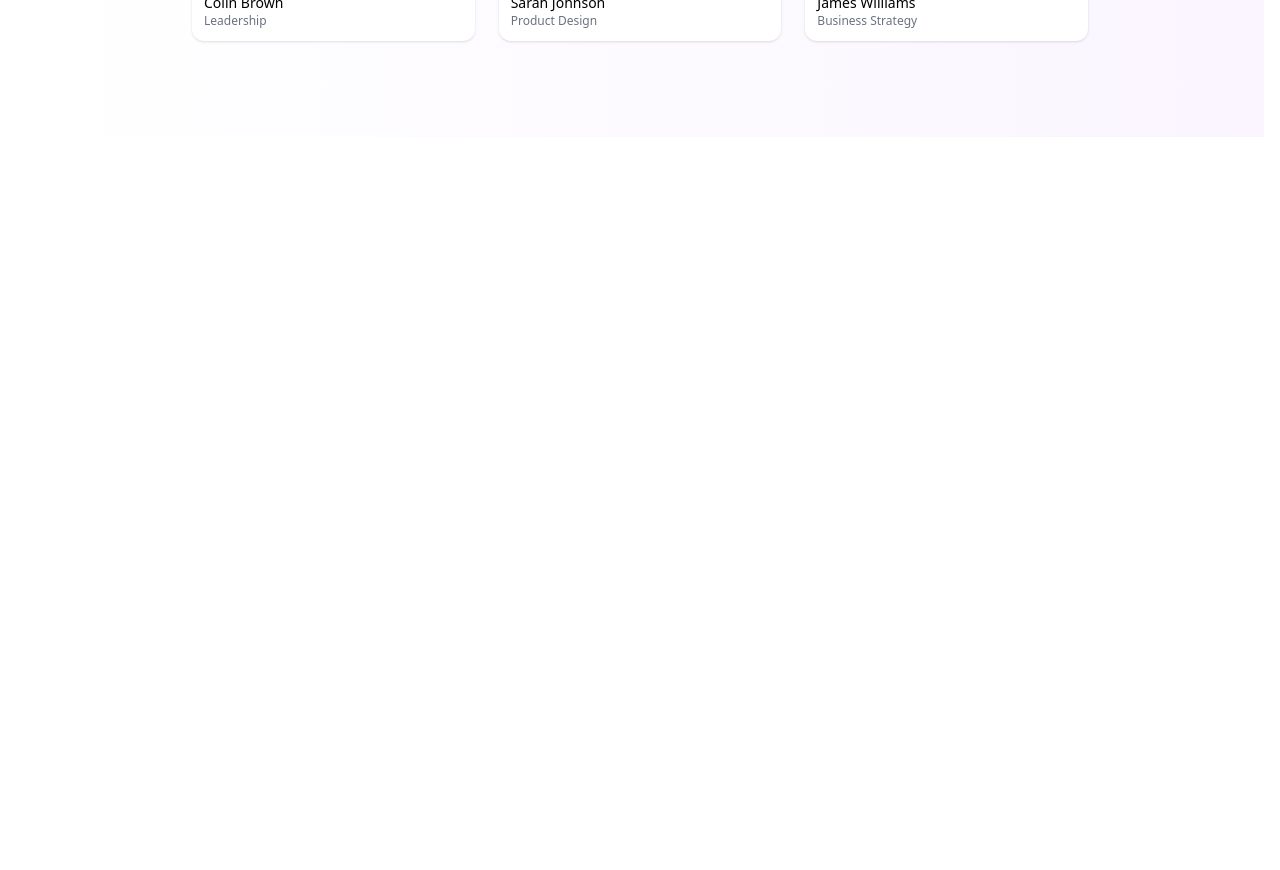
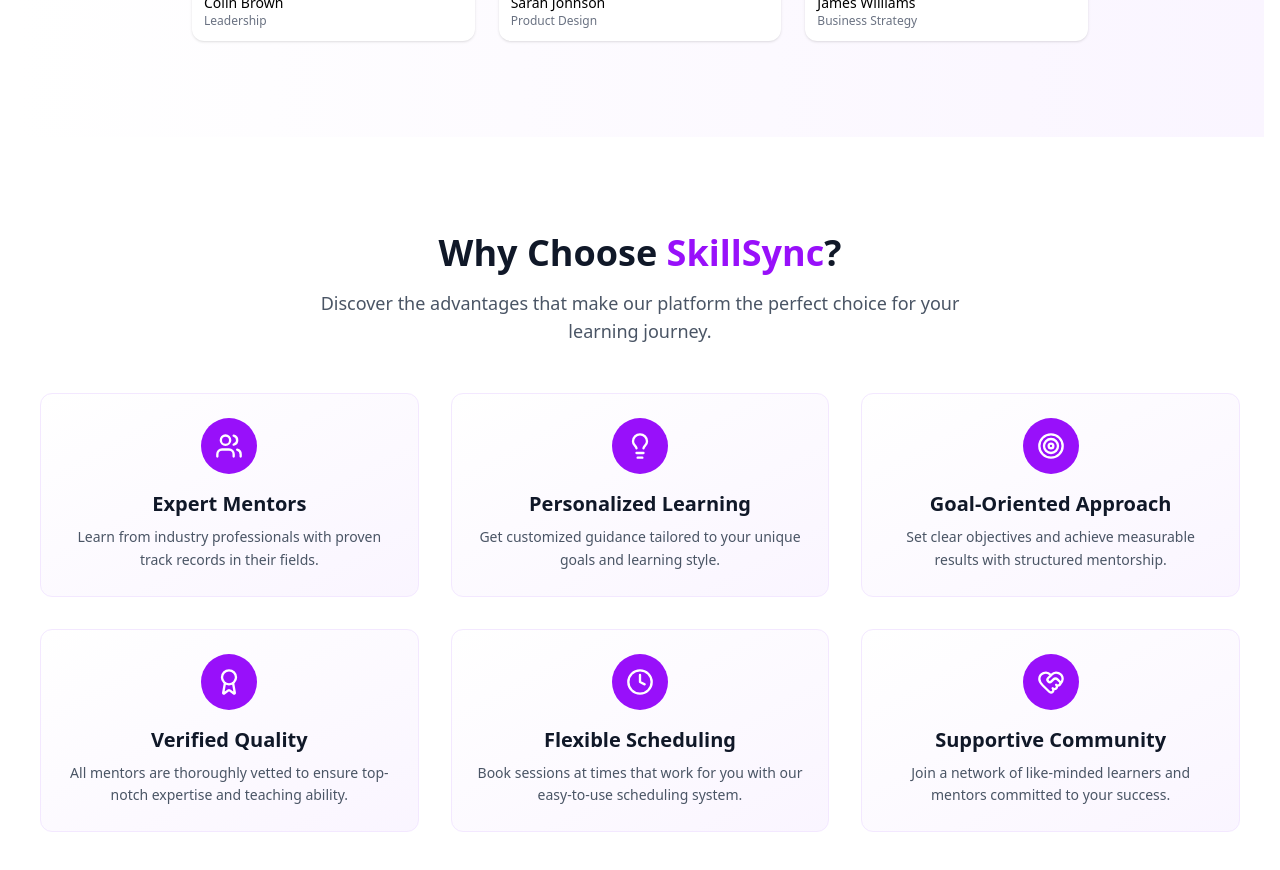
Before and after one commit to MentoNest/skillsync_frontend, a Next.js app: page / in a window 1280 px wide. Shown: the part 680-1550 px from the top of the page. Before the commit the page ends 833 px from the top, so only its background shows below. Built offline with nearby package versions, Linux system fonts and the light colour scheme.

Commit message:
Implement-Why-Choose-Us-Section
Implement-Why-Choose-Us-Section

```diff
--- a/app/(public)/page.tsx
+++ b/app/(public)/page.tsx
@@ -1,11 +1,13 @@
 // app/(public)/page.tsx
 
 import HeroSection from '@/components/landing/HeroSection';
+import WhyChooseUsSection from '@/components/landing/WhyChooseUsSection';
 
 export default function PublicHomePage() {
   return (
     <main>
       <HeroSection />
+      <WhyChooseUsSection />
     </main>
   );
 }
--- /dev/null
+++ b/components/landing/WhyChooseUsSection.tsx
@@ -0,0 +1,92 @@
+// components/landing/WhyChooseUsSection.tsx
+
+'use client';
+
+import {
+  Users,
+  Lightbulb,
+  Target,
+  Award,
+  Clock,
+  HeartHandshake
+} from 'lucide-react';
+
+const benefits = [
+  {
+    icon: Users,
+    title: 'Expert Mentors',
+    description: 'Learn from industry professionals with proven track records in their fields.',
+  },
+  {
+    icon: Lightbulb,
+    title: 'Personalized Learning',
+    description: 'Get customized guidance tailored to your unique goals and learning style.',
+  },
+  {
+    icon: Target,
+    title: 'Goal-Oriented Approach',
+    description: 'Set clear objectives and achieve measurable results with structured mentorship.',
+  },
+  {
+    icon: Award,
+    title: 'Verified Quality',
+    description: 'All mentors are thoroughly vetted to ensure top-notch expertise and teaching ability.',
+  },
+  {
+    icon: Clock,
+    title: 'Flexible Scheduling',
+    description: 'Book sessions at times that work for you with our easy-to-use scheduling system.',
+  },
+  {
+    icon: HeartHandshake,
+    title: 'Supportive Community',
+    description: 'Join a network of like-minded learners and mentors committed to your success.',
+  },
+];
+
+export default function WhyChooseUsSection() {
+  return (
+    <section className="w-full bg-white py-16 md:py-24">
+      <div className="max-w-7xl mx-auto px-6">
+
+        {/* Section Header */}
+        <div className="text-center mb-12">
+          <h2 className="text-3xl md:text-4xl font-bold text-gray-900">
+            Why Choose <span className="text-purple-600">SkillSync</span>?
+          </h2>
+          <p className="mt-4 text-gray-600 text-base md:text-lg max-w-2xl mx-auto">
+            Discover the advantages that make our platform the perfect choice for your learning journey.
+          </p>
+        </div>
+
+        {/* Benefits Grid */}
+        <div className="grid grid-cols-1 sm:grid-cols-2 lg:grid-cols-3 gap-8">
+          {benefits.map((benefit, index) => {
+            const IconComponent = benefit.icon;
+            return (
+              <div
+                key={index}
+                className="flex flex-col items-center text-center p-6 rounded-xl bg-gradient-to-br from-white to-purple-50 border border-purple-100 hover:shadow-lg transition-shadow duration-300"
+              >
+                {/* Icon */}
+                <div className="w-14 h-14 rounded-full bg-purple-600 flex items-center justify-center mb-4">
+                  <IconComponent className="w-7 h-7 text-white" />
+                </div>
+
+                {/* Title */}
+                <h3 className="text-xl font-semibold text-gray-900 mb-2">
+                  {benefit.title}
+                </h3>
+
+                {/* Description */}
+                <p className="text-gray-600 text-sm leading-relaxed">
+                  {benefit.description}
+                </p>
+              </div>
+            );
+          })}
+        </div>
+      </div>
+    </section>
+  );
+}
```
